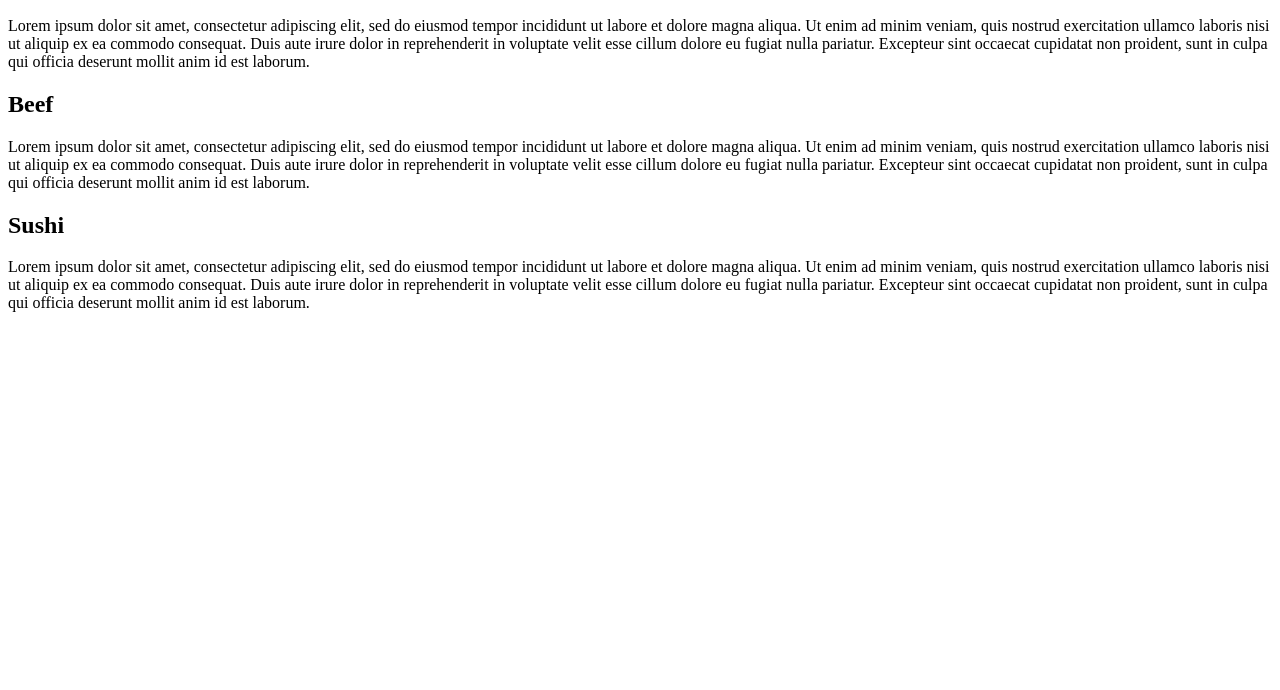
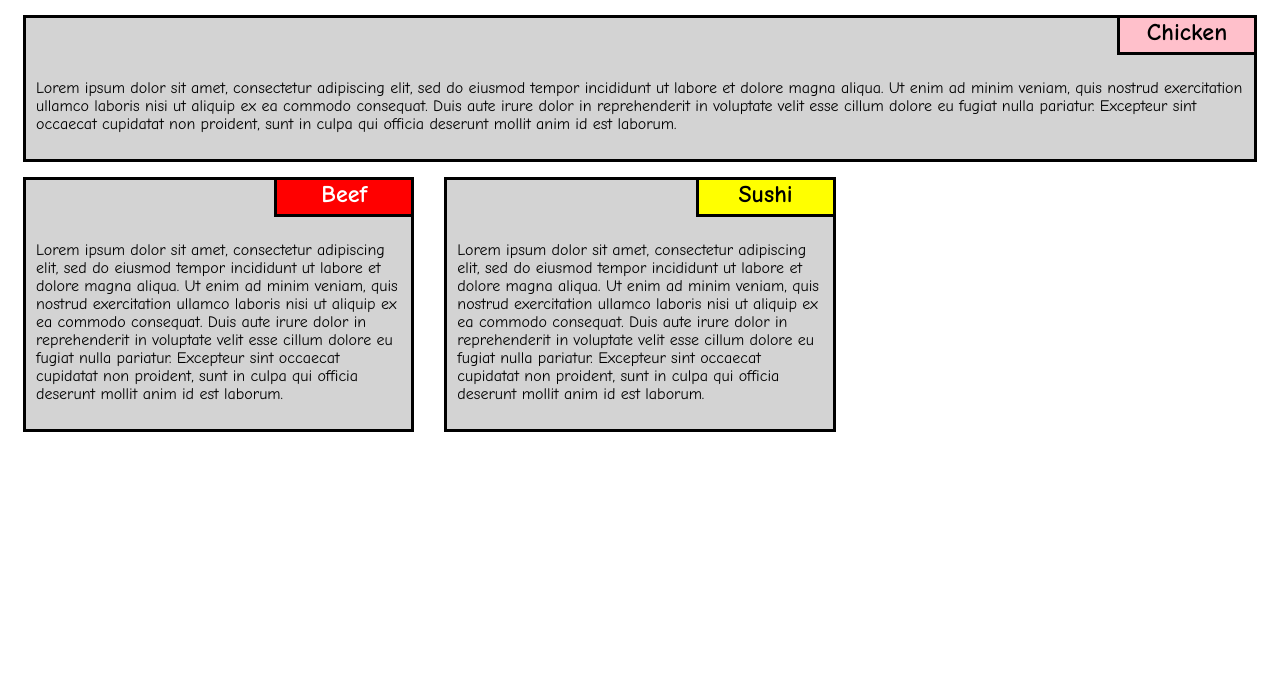
Before and after one commit to shia0208/module2-solution, a plain HTML site: page index.html in a window 1280 px wide. Shown: the part 110-800 px from the top of the page. Drawn offline with Linux system fonts and the light colour scheme.

Commit message:
Update index.html

```diff
--- a/index.html
+++ b/index.html
@@ -4,7 +4,7 @@
 <head>
   <meta charset="utf-8">
   <meta name="viewport" content="width=device-width, initial-scale=1">
-  <link rel="stylesheet" href="module2-solution/styles.css">
+  <link rel="stylesheet" href="module2-solution/style.css">
   <title>Assignment Solution for Module 2</title>
 </head>
 
```
